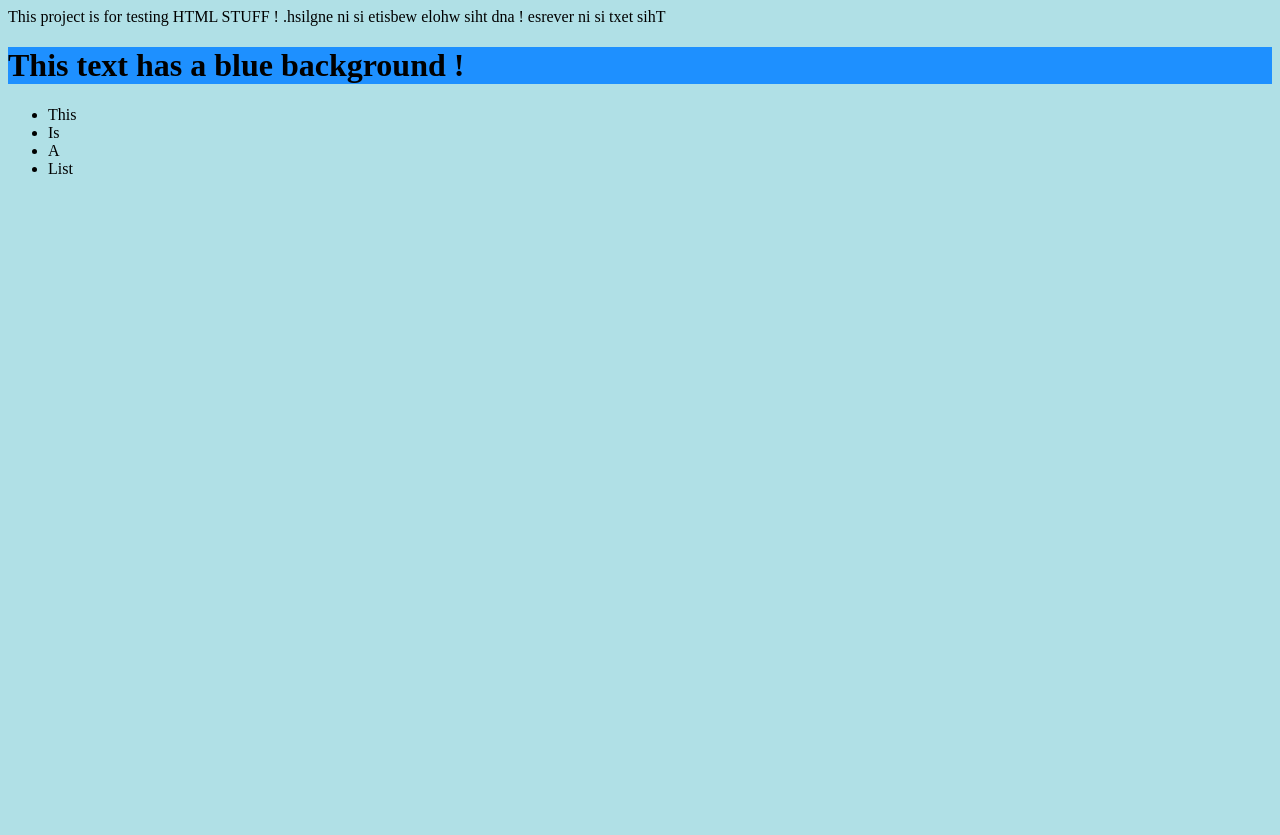
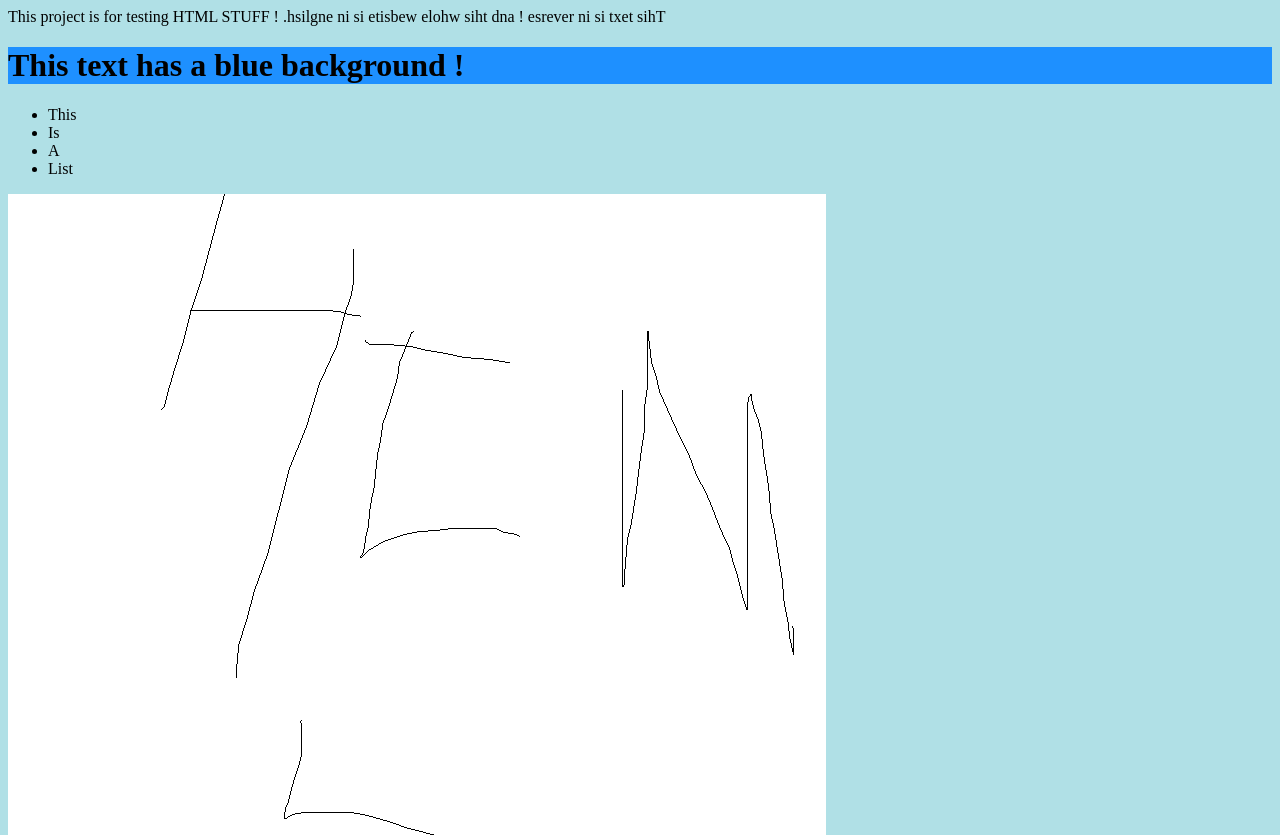
Before and after one commit to Eden1102/HTMLPlayground, a plain HTML site: page index.html in a window 1280 px wide. Shown: the top 835 px of the page. Before the commit the page ends 800 px from the top, so only its background shows below. Drawn offline with Linux system fonts and the light colour scheme.

Commit message:
Update index.html

```diff
--- a/index.html
+++ b/index.html
@@ -11,3 +11,4 @@ body {background-color: powderblue;}
   <li>A</li>
   <li>List</li>
 </ul>
+<img src="HTMLTest.png" alt="An image test !">
```
